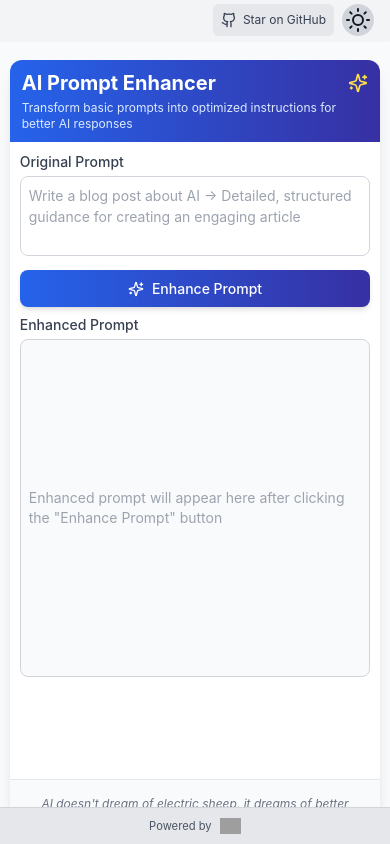
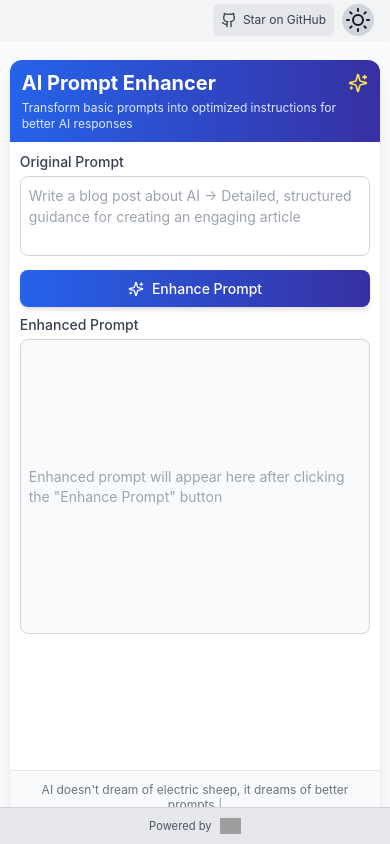
Before and after one commit to Treblle/prompt-enhancer.ai, a React (Create React App) app in the folder frontend/: page / in a window 390 px wide. Built offline with nearby package versions, Linux system fonts and the light colour scheme; no server answers; grey boxes are pictures that could not be loaded.

Commit message:
Enhanced Prompt

```diff
--- a/frontend/src/components/PromptEnhancerApp.jsx
+++ b/frontend/src/components/PromptEnhancerApp.jsx
@@ -113,12 +113,11 @@ const PromptEnhancerApp = () => {
         }, [charIndex, isDeleting, textIndex, getRandomText, texts]);
 
         return (
-            <p className="text-xs text-center text-gray-500 dark:text-gray-400 mt-2 h-5 italic">
+            <p className="text-xs text-center text-gray-500 dark:text-gray-400 typewriter-text">
                 {displayText}<span className="animate-pulse">|</span>
             </p>
         );
     };
-
     // Try with Claude - Just open a new Claude window
     const tryWithClaude = () => {
         try {
--- a/frontend/src/index.css
+++ b/frontend/src/index.css
@@ -110,6 +110,16 @@ header {
     z-index: 50;
 }
 
+/* Typewriter text styles */
+.typewriter-text {
+    overflow: visible !important;
+    min-height: 1.2em;
+    height: auto !important;
+    word-wrap: break-word;
+    margin-top: 4px;
+    margin-bottom: 4px;
+}
+
 /* Improved Mobile Responsive Adjustments */
 @media (max-width: 640px) {
 
@@ -173,6 +183,8 @@ header {
     /* Adjust content padding for mobile */
     .prompt-content {
         padding: 10px !important;
+        max-height: calc(100% - 50px);
+        /* Adjust to make room for footer */
     }
 
     /* Input and output areas */
@@ -193,7 +205,7 @@ header {
 
     /* Enhanced result area */
     .result-area {
-        max-height: 40vh !important;
+        max-height: 35vh !important;
         padding: 8px !important;
         font-size: 14px !important;
     }
@@ -233,6 +245,25 @@ header {
     footer img {
         height: 16px !important;
     }
+
+    /* Adjust the footer height and typewriter display on mobile */
+    .prompt-enhancer-card>div:last-child {
+        padding: 8px 10px;
+        min-height: 36px;
+        display: flex;
+        align-items: center;
+        justify-content: center;
+    }
+
+    /* Ensure the typewriter text has enough space */
+    .prompt-enhancer-card>div:last-child p {
+        margin: 0;
+        line-height: 1.2;
+        height: auto !important;
+        min-height: 20px;
+        padding: 4px 0;
+        overflow: visible;
+    }
 }
 
 /* Media query for iPhone SE and other very small devices */
@@ -259,6 +290,15 @@ header {
         display: none;
         /* Hide "Star on GitHub" text, show only icon */
     }
+
+    /* Smaller typewriter area on very small screens */
+    .prompt-enhancer-card>div:last-child {
+        padding: 6px 8px;
+    }
+
+    .prompt-enhancer-card>div:last-child p {
+        font-size: 10px !important;
+    }
 }
 
 /* Fix for sticky hover on mobile devices */
```
Also changed, not shown: 1 other file (tests, documents, lock files or other folders).
